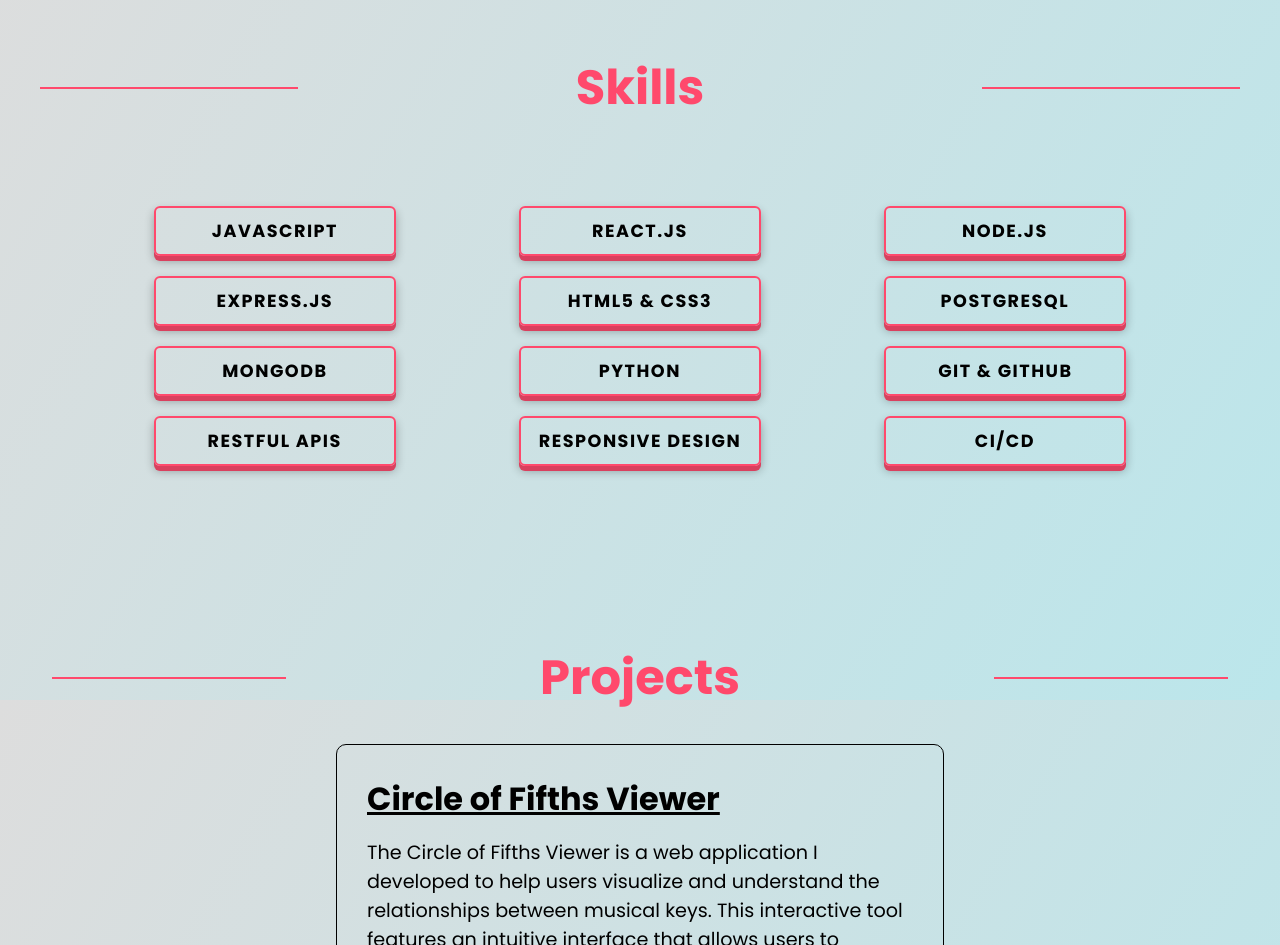
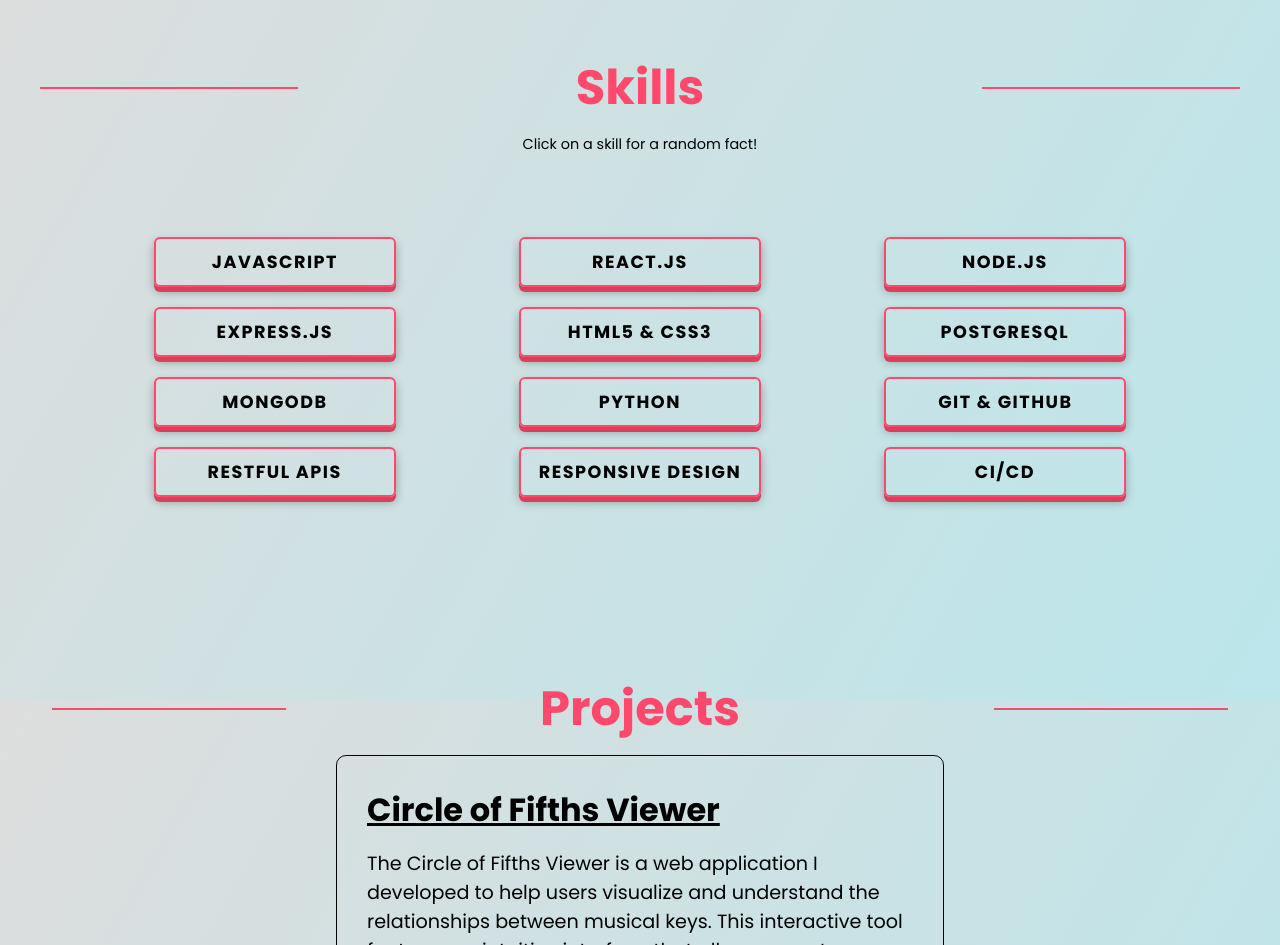
Before and after one commit to ajSeadler/dev-site, a React (Vite) app: page / in a window 1280 px wide. Shown: the part 900-1845 px from the top of the page. Built offline with nearby package versions, Linux system fonts and the light colour scheme; a web font is replaced by a local one.

Commit message:
fact indicator

```diff
--- a/src/components/Skills.jsx
+++ b/src/components/Skills.jsx
@@ -98,6 +98,16 @@
         />
       </div>
 
+      {/* Motion Indicator Message */}
+      <motion.div
+        className="click-indicator"
+        initial={{ opacity: 0, y: 50 }}
+        animate={inView ? { opacity: 1, y: 0 } : { opacity: 0, y: -10 }}
+        transition={{ duration: 1 }}
+      >
+        Click on a skill for a random fact!
+      </motion.div>
+
       <motion.div
         className="skills-list"
         initial={{ opacity: 0, y: 50 }}
--- a/src/styles/Skills.css
+++ b/src/styles/Skills.css
@@ -7,7 +7,7 @@
   display: flex;
   align-items: center;
   justify-content: center;
-  margin-bottom: 30px;
+  margin-bottom: 10px;
 }
 
 .main-title {
@@ -68,6 +68,18 @@
   /* Bubble moves up slightly on hover */
 }
 
+.click-indicator {
+  margin: 0px;
+  font-size: 0.9em;
+
+  /* Subtle color */
+  text-align: center;
+  /* Center the text */
+  opacity: 0.8;
+  /* Slightly faded */
+}
+
+
 /* Modal overlay */
 .modal-overlay {
   position: fixed;
@@ -81,6 +93,7 @@
   align-items: center;
   z-index: 1000;
 }
+
 
 /* Modal content box */
 .modal-content {
```
